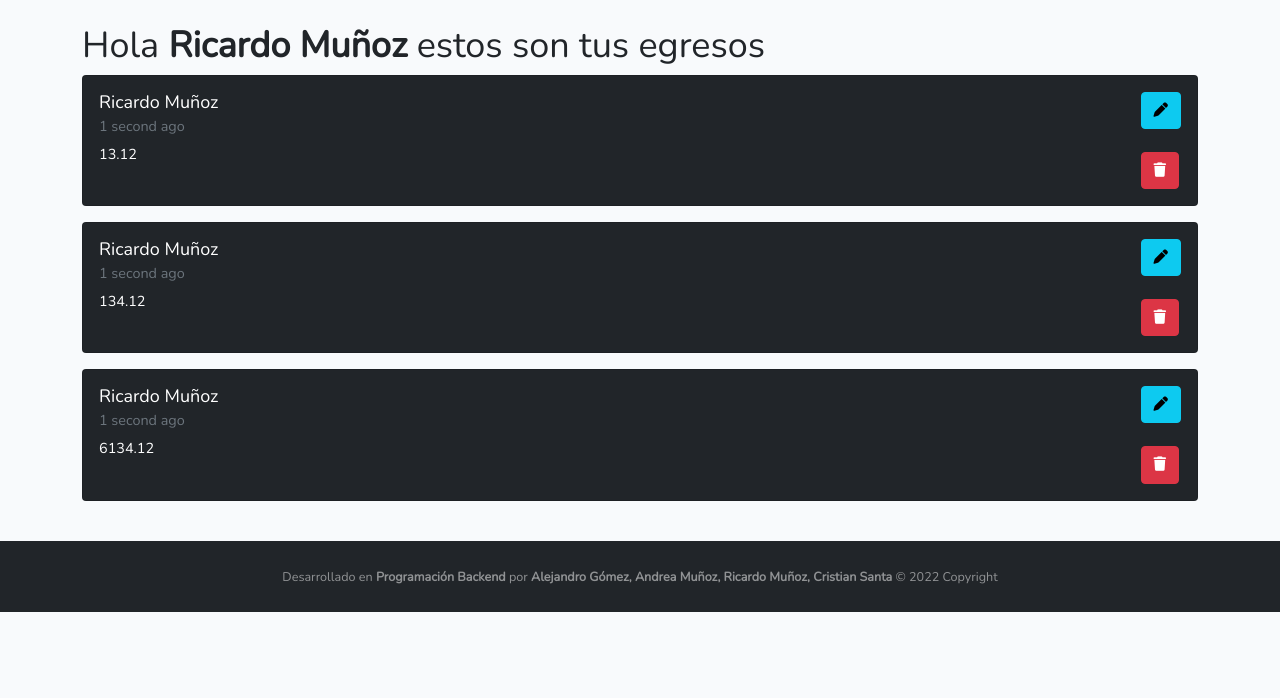
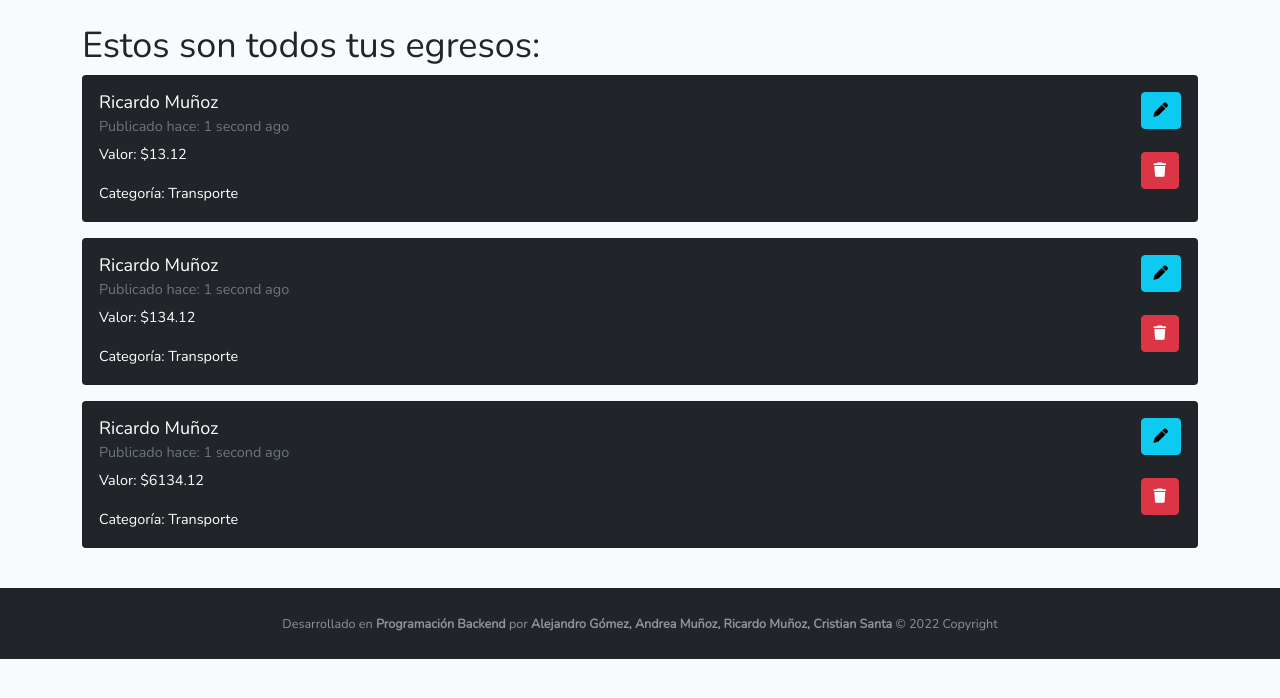
Before and after one commit to RicardoMun/ControlDeGastos, a Laravel app: page /eg/coinu/1 in a window 1280 px wide. Shown: the part 56-754 px from the top of the page. Run offline with Laravel 8, Linux system fonts and the light colour scheme; a user stored in the database is signed in; data comes from the database, SQL or seed files in the repository; some libraries are stand-ins or nearby versions.

Commit message:
Mejoras visuales

```diff
--- a/resources/views/egresos/index.blade.php
+++ b/resources/views/egresos/index.blade.php
@@ -5,7 +5,7 @@
 
 <div class="container">
 
-<h1>Hola <strong>{{ $user->name }}</strong> estos son tus egresos</h1>
+    <h1>Estos son todos tus egresos: </h1>
 
 @forelse($egresos as $egreso)
 
--- a/resources/views/egresos/show.blade.php
+++ b/resources/views/egresos/show.blade.php
@@ -1,4 +1,4 @@
-@extends('layouts.app')
+{{-- @extends('layouts.app')
 
 @section('content')
 
@@ -20,9 +20,9 @@
     @endforelse
 
     <div class="mt-4"></div>
-    {{-- USAMOS PARA PAGINACIÓN --}}
+     USAMOS PARA PAGINACIÓN
     {{ $egresos->links() }}
 </div>
 
 
-@endsection
+@endsection --}}
--- a/resources/views/egresos/subview-egreso.blade.php
+++ b/resources/views/egresos/subview-egreso.blade.php
@@ -3,8 +3,9 @@
 
         <div>
             <h5 class="card-title">{{ $user->name }}</h5>
-            <h6 class="card-subtitle mb-2 text-muted">{{ $egreso->created_at->diffForHumans() }}</h6>
-            <p class="card-text">{{ $egreso->valor }}</p>
+            <h6 class="card-subtitle mb-2 text-muted">Publicado hace: {{ $egreso->created_at->diffForHumans() }}</h6>
+            <p class="card-text">Valor: ${{ $egreso->valor }}</p>
+            <p class="card-text">Categoría: {{ $egreso->categoria }}</p>
             {{-- <h6 class="card-subtitle mb-2 text-muted">{{ $post->created_at->format('d/m/Y') }}</h6> --}}
         </div>
 
--- a/resources/views/home.blade.php
+++ b/resources/views/home.blade.php
@@ -4,8 +4,8 @@
 
 <div class="container">
 
-    {{-- <h1>Hola de nuevo {{ $user->name }} </h1>
-    <h6>Aquí pueder ver todos tus movimientos</h6> --}}
+    <h1>Hola de nuevo <strong>{{ Auth::user()->name }}</strong>!! </h1>
+    <h4>Aquí pueder ver todos tus movimientos</h4>
 
     <table class="table table-dark table-striped table-over">
         <thead>
--- a/resources/views/ingresos/index.blade.php
+++ b/resources/views/ingresos/index.blade.php
@@ -5,7 +5,7 @@
 
 <div class="container">
 
-<h1>Hola <strong>{{ $user->name }}</strong> estos son tus ingresos</h1>
+<h1>Estos son todos tus ingresos: </h1>
 
 @forelse($ingresos as $ingreso)
 
--- a/resources/views/ingresos/show.blade.php
+++ b/resources/views/ingresos/show.blade.php
@@ -1,4 +1,4 @@
-@extends('layouts.app')
+{{-- @extends('layouts.app')
 
 @section('content')
 
@@ -20,9 +20,10 @@
     @endforelse
 
     <div class="mt-4"></div>
-    {{-- USAMOS PARA PAGINACIÓN --}}
+    {{-- USAMOS PARA PAGINACIÓN
     {{ $ingresos->links() }}
 </div>
 
 
 @endsection
+ --}}
--- a/resources/views/ingresos/subview-campos-ingreso.blade.php
+++ b/resources/views/ingresos/subview-campos-ingreso.blade.php
@@ -11,7 +11,6 @@
             </div>
 
 
-            {{-- // TODO validación de Enum!! --}}
             <div class="col s2">
                 <div class="form-group mb-3">
                     <label for=""></label>
--- a/resources/views/ingresos/subview-ingreso.blade.php
+++ b/resources/views/ingresos/subview-ingreso.blade.php
@@ -3,8 +3,9 @@
 
         <div>
             <h5 class="card-title">{{ $user->name }}</h5>
-            <h6 class="card-subtitle mb-2 text-muted">{{ $ingreso->created_at->diffForHumans() }}</h6>
-            <p class="card-text">{{ $ingreso->valor_ingreso }}</p>
+            <h6 class="card-subtitle mb-2 text-muted">Publicado hace: {{ $ingreso->created_at->diffForHumans() }}</h6>
+            <p class="card-text">Valor: ${{ $ingreso->valor_ingreso }}</p>
+            <p class="card-text">Categoría: {{ $ingreso->categoria }}</p>
             {{-- <h6 class="card-subtitle mb-2 text-muted">{{ $post->created_at->format('d/m/Y') }}</h6> --}}
         </div>
 
```
Lines whose indentation alone changed are shown as unchanged.
